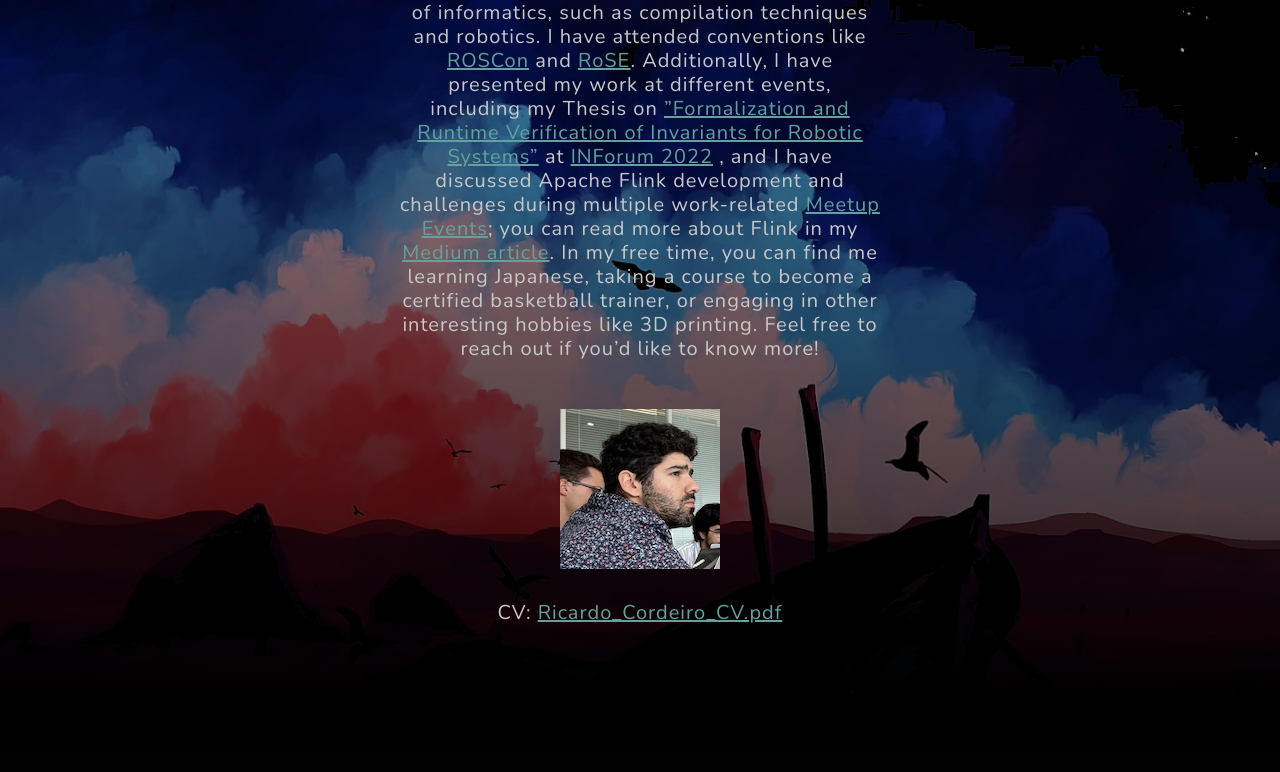
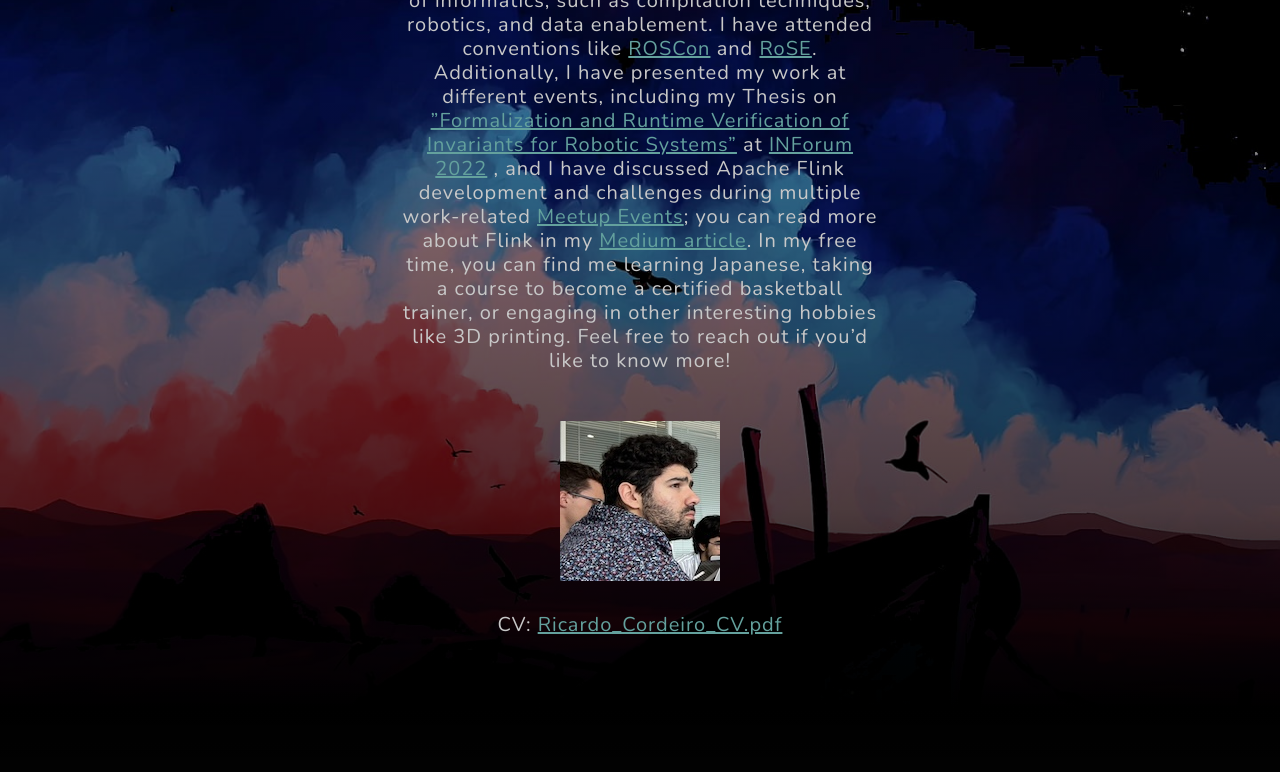
Before and after one commit to ricardocajo/ricardocajo.github.io, a plain HTML site: page index.html in a window 1280 px wide. Shown: the part 91-863 px from the top of the page. Drawn offline with nearby package versions, Linux system fonts and the light colour scheme.

Commit message:
Update index.html

```diff
--- a/index.html
+++ b/index.html
@@ -43,7 +43,7 @@
                         <!-- <h1 class="mx-auto my-0 text-uppercase">Grayscale</h1> -->
                         <h2 class="text-white-50 mx-auto mt-2 mb-5">
                             Throughout my academic and professional journey, I developed an interest in
-                            various fields of informatics, such as compilation techniques and robotics.
+                            various fields of informatics, such as compilation techniques, robotics, and data enablement.
                             I have attended conventions like
                             <a href="https://roscon.ros.org/world/2021/" target="_blank">ROSCon</a> and
                             <a href="https://rose-workshops.github.io/rose2022/" target="_blank">RoSE</a>.
```
